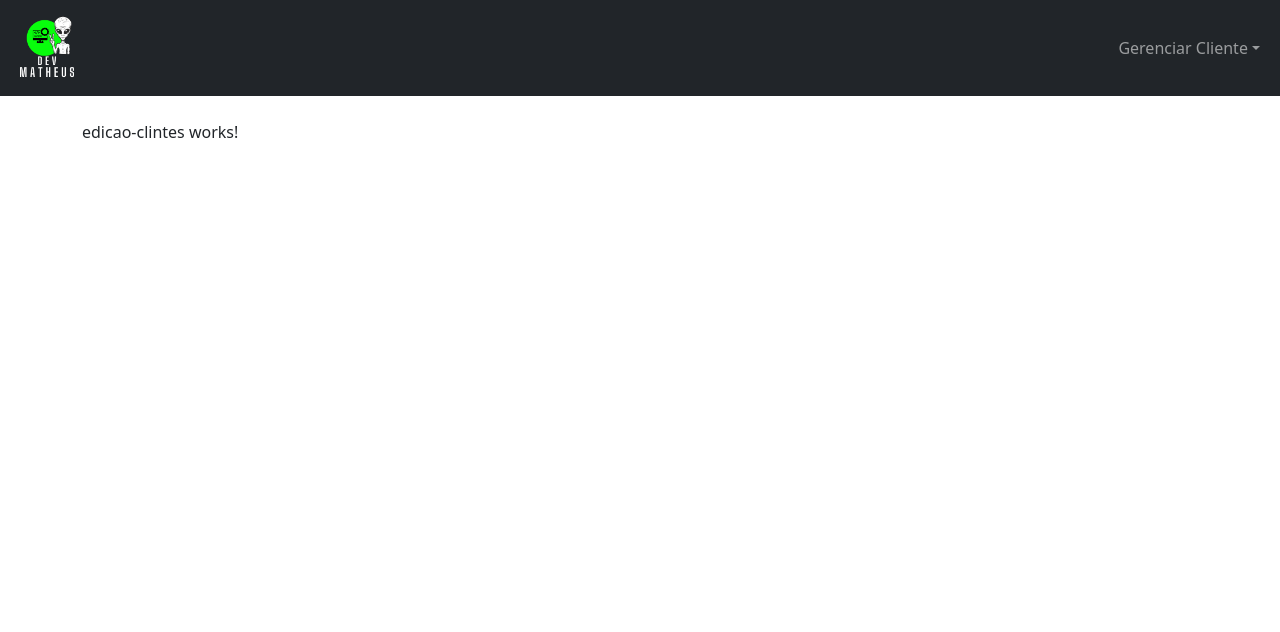
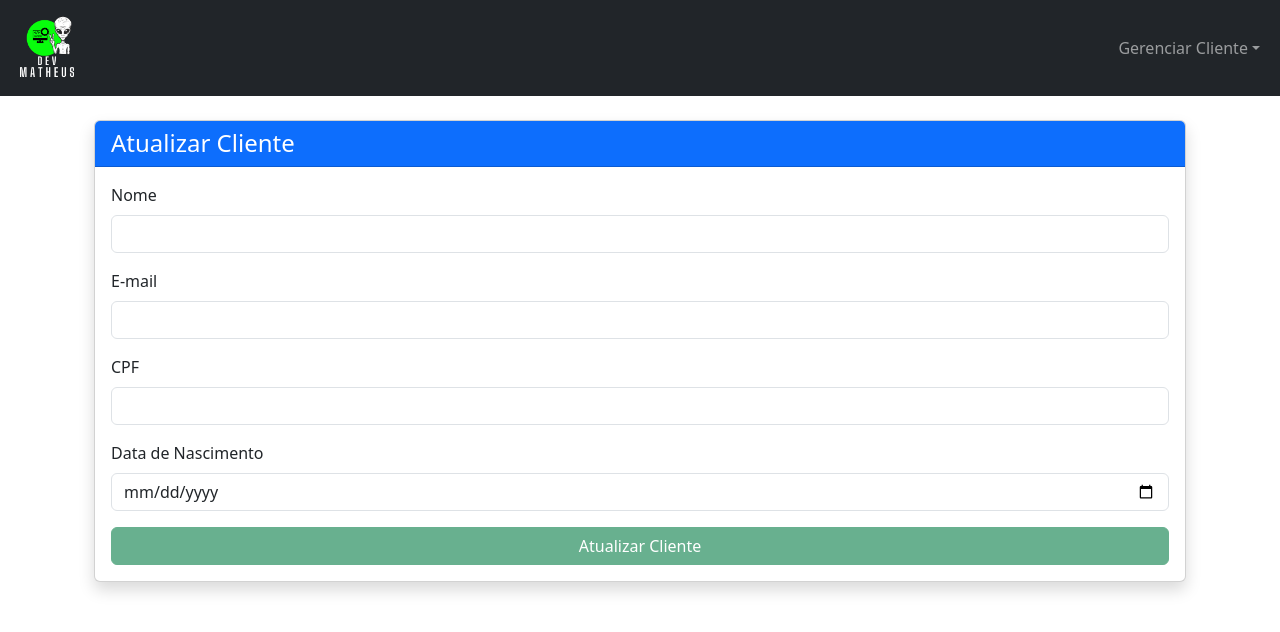
Before and after one commit to matheuspeluso/webClientePf, an Angular app: page /pages/clientes/edicao/1 in a window 1280 px wide. Shown: the top 632 px of the page. Built offline with nearby package versions, Linux system fonts and the light colour scheme; no server answers.

Commit message:
Implementação de componente de Atualização de cliente

```diff
--- a/src/app/components/pages/edicao-clintes/edicao-clintes.component.html
+++ b/src/app/components/pages/edicao-clintes/edicao-clintes.component.html
@@ -1 +1,62 @@
-<p>edicao-clintes works!</p>
+<div class="container mt-4">
+    <div class="card shadow">
+      <div class="card-header bg-primary text-white">
+        <h4 class="mb-0">Atualizar Cliente</h4>
+      </div>
+
+      <div class="card-body">
+        <div *ngIf="mensagem != ''">
+          <div class="alert alert-primary alert-dismissible fade show" role="alert">
+            <strong>{{ mensagem }}</strong>
+            <button (click)="mensagem = ''" type="button" class="btn-close" aria-label="Close"></button>
+          </div>
+        </div>
+
+        <form [formGroup]="formulario" (ngSubmit)="editarCliente()">
+
+          <!-- Nome -->
+          <div class="mb-3">
+            <label for="nome" class="form-label">Nome</label>
+            <input type="text" id="nome" class="form-control" formControlName="nome" required />
+
+            <!--Mensagem de validação do formulário reativo-->
+            <div class="text-danger" *ngIf="f['nome'].touched && f['nome'].invalid">
+              Por favor, informe o nome do cliente com pelo menos 8 caracteres.
+            </div>
+          </div>
+
+          <!-- Email -->
+          <div class="mb-3">
+            <label for="email" class="form-label">E-mail</label>
+            <input type="email" id="email" class="form-control" formControlName="email" required />
+
+            <div class="text-danger" *ngIf="f['email'].touched && f['email'].invalid">
+              Por favor, informe um endereço de email válido.
+            </div>
+          </div>
+
+          <!-- CPF -->
+          <div class="mb-3">
+            <label for="cpf" class="form-label">CPF</label>
+            <input type="text" id="cpf" class="form-control" formControlName="cpf" required />
+
+            <div class="text-danger" *ngIf="f['cpf'].touched && f['cpf'].invalid">
+              Por favor, informe um CPF com exatamente 11 dígitos.
+            </div>
+          </div>
+
+          <!-- Data de Nascimento -->
+          <div class="mb-3">
+            <label for="dataNascimento" class="form-label">Data de Nascimento</label>
+            <input type="date" id="dataNascimento" class="form-control" formControlName="dataNascimento" required />
+
+            <div class="text-danger" *ngIf="f['dataNascimento'].touched && f['dataNascimento'].invalid">
+              Por favor, informe sua data de nascimento.
+            </div>
+          </div>
+
+          <button type="submit" class="btn btn-success w-100" [disabled]="!formulario.valid"> Atualizar Cliente</button>
+        </form>
+      </div>
+    </div>
+  </div>
--- a/src/app/components/pages/edicao-clintes/edicao-clintes.component.ts
+++ b/src/app/components/pages/edicao-clintes/edicao-clintes.component.ts
@@ -1,11 +1,75 @@
 import { Component } from '@angular/core';
+import { CommonModule } from '@angular/common';
+import { HttpClient } from '@angular/common/http';
+import { FormControl, FormGroup, Validators } from '@angular/forms';
+import { FormsModule, ReactiveFormsModule } from '@angular/forms';
+import { ActivatedRoute } from '@angular/router';
+
 
 @Component({
   selector: 'app-edicao-clintes',
-  imports: [],
+  imports: [
+    FormsModule,
+    CommonModule,
+    ReactiveFormsModule
+  ],
   templateUrl: './edicao-clintes.component.html',
   styleUrl: './edicao-clintes.component.css'
 })
 export class EdicaoClintesComponent {
 
+  mensagem: string = '';
+  id: string = '';
+
+  constructor( //injeção de dependência para poder usar o HttpClient
+    private httpClient: HttpClient,
+    private activatedRoute: ActivatedRoute //injeção de dependência para poder pegar o id da URL
+  ) { }
+
+  ngOnInit(){ //realizando a requisição de consulta por id ao iniciar o componente
+    //capturando o id do cliente enviado na URL
+    this.id = this.activatedRoute.snapshot.paramMap.get('id') as string;
+
+    //consultando o cliente na API através do ID
+    this.httpClient.get<any>('http://localhost:9000/clientes/consultar/' + this.id)
+      .subscribe({
+        next: (data) => {
+
+          if (data.dataNascimento) {
+            // Extraindo apenas a parte da data (yyyy-MM-dd)
+            data.dataNascimento = data.dataNascimento.split(' ')[0];
+          }
+          //preencher o formulário com os dados do cliente
+          this.formulario.patchValue(data);
+        },
+      });
+  }
+
+
+  get f(){
+    return this.formulario.controls;
+  }
+
+  estados = ['AC', 'AL', 'AP', 'AM', 'BA', 'CE', 'DF', 'ES', 'GO', 'MA', 'MT', 'MS', 'MG', 'PA', 'PB', 'PR', 'PE', 'PI', 'RJ', 'RN', 'RS', 'RO', 'RR', 'SC', 'SP', 'SE', 'TO'];
+
+  formulario = new FormGroup({
+    nome: new FormControl('', [Validators.required, Validators.minLength(8), Validators.maxLength(100)]),
+    email: new FormControl('', [Validators.required, Validators.email, Validators.email]),
+    cpf: new FormControl('', [Validators.required, Validators.pattern('^(\\d{3}\\.\\d{3}\\.\\d{3}-\\d{2}|\\d{11})$')]),
+    dataNascimento: new FormControl('', [Validators.required]),
+  });
+
+  editarCliente() {
+
+    //enviando uma requisição PUT para a API (atualizar o cliente)
+    this.httpClient.put<any>('http://localhost:9000/clientes/alterar/'+ this.id,
+      this.formulario.value, //enviando os dados do formulário
+    ).subscribe({
+      next: (data) => {
+        //exibindo a mensagem obtida da API
+        this.mensagem = data.mensagem;
+      }
+    })
+
+  }
 }
```
